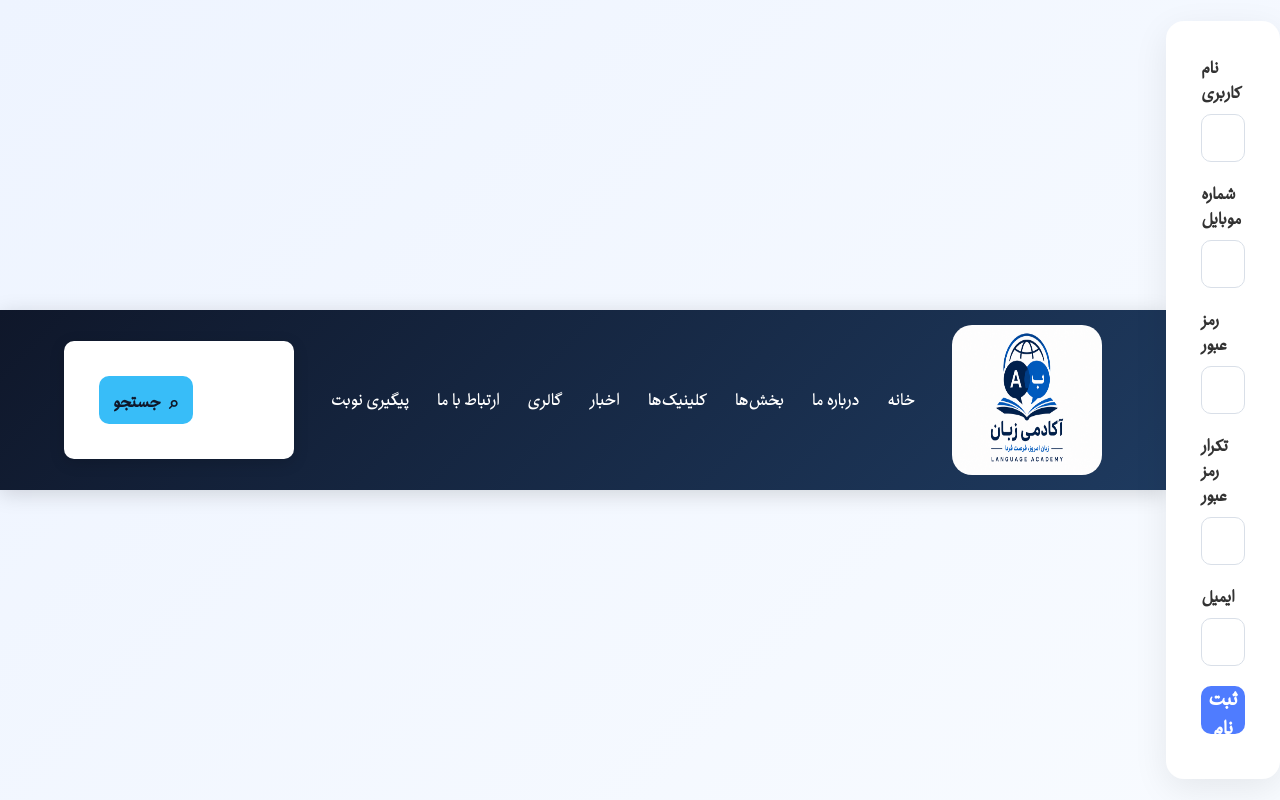
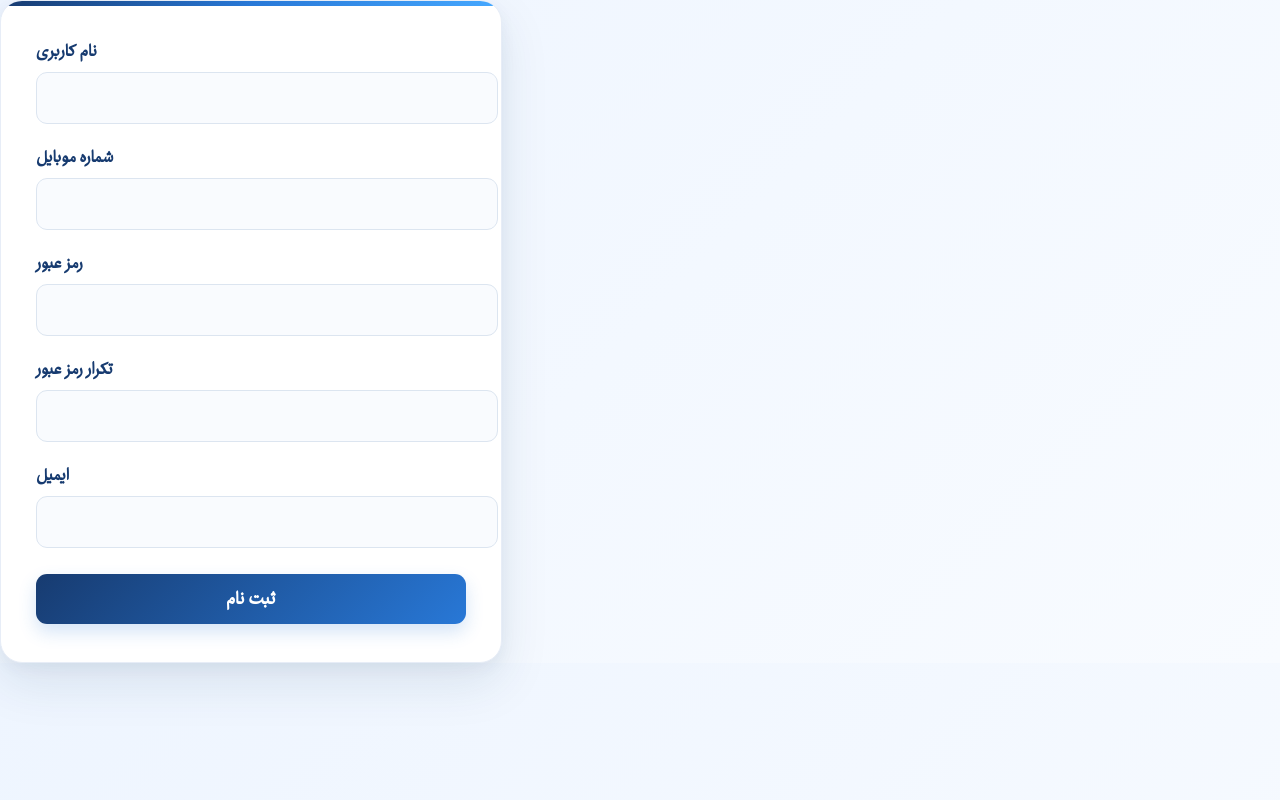
Before and after one commit to vanderland-red/English_Academy, a Django app: page /register/ in a window 1280 px wide. Run offline with Django 4.2, Linux system fonts and the light colour scheme.

Commit message:
css append and detail change it

```diff
--- a/apps/accounts/templates/user/register.html
+++ b/apps/accounts/templates/user/register.html
@@ -5,8 +5,11 @@
 درباره ما | آکادمی زبان استیو
 {% endblock %}
 
+<!-- عدم نمایش هدر-->
+{% block header %}
+{% endblock %}
+
 {% block body %}
-
 <link rel="stylesheet" href="{% static 'css/register.css' %}">
 
 
--- a/static/css/register.css
+++ b/static/css/register.css
@@ -1,73 +1,171 @@
-* {
-    box-sizing: border-box;
-    margin: 0;
-    padding: 0;
+body {
+    background: linear-gradient(135deg, #eef5ff 0%, #f8fbff 100%);
+
 }
 
-body {
-    font-family: Arial, sans-serif;
-    background: linear-gradient(135deg, #eef4ff, #f8fbff);
-    min-height: 100vh;
-
-    display: flex;
-    justify-content: center;
-    align-items: center;
-}
+/* فرم */
 form {
     width: 100%;
     max-width: 430px;
+
     background: #ffffff;
-    padding: 35px;
-    border-radius: 18px;
-    box-shadow: 0 10px 35px rgba(0, 0, 0, 0.08);
+
+    padding: 38px 35px;
+
+    border-radius: 22px;
+
+    border: 1px solid #e7edf7;
+
+    box-shadow:
+        0 20px 50px rgba(22, 54, 92, 0.10),
+        0 5px 15px rgba(22, 54, 92, 0.05);
+
+    position: relative;
+    overflow: hidden;
 }
 
-.form-group {
-    margin-bottom: 20px;
+/* نوار بالای فرم */
+form::before {
+    content: "";
+    position: absolute;
+
+    top: 0;
+    right: 0;
+
+    width: 100%;
+    height: 5px;
+
+    background: linear-gradient(
+        90deg,
+        #173b70,
+        #2878d7,
+        #45a8ff
+    );
 }
 
+/* فاصله فیلدها */
+.form-group {
+    margin-bottom: 21px;
+}
+
+/* Label */
 .form-group label {
     display: block;
+
     margin-bottom: 8px;
-    color: #333;
+
+    color: #173b70;
+
     font-size: 14px;
-    font-weight: 600;
+    font-weight: 700;
 }
 
+/* Input */
 .form-group input {
     width: 100%;
-    height: 48px;
-    padding: 0 14px;
-    border: 1px solid #d9dfe8;
-    border-radius: 10px;
+    height: 50px;
+
+    padding: 0 15px;
+
+    background: #f9fbfe;
+
+    border: 1px solid #dce5f0;
+
+    border-radius: 11px;
+
     outline: none;
-    font-size: 15px;
-    transition: 0.2s;
+
+    color: #24364b;
+
+    font-family: inherit;
+    font-size: 14px;
+
+    transition: all 0.25s ease;
 }
 
-.form-group input:focus {
-    border-color: #4f7cff;
-    box-shadow: 0 0 0 3px rgba(79, 124, 255, 0.12);
+/* Placeholder */
+.form-group input::placeholder {
+    color: #a3afbd;
 }
 
-button {
-    width: 100%;
-    height: 48px;
-    border: none;
-    border-radius: 10px;
-    background: #4f7cff;
-    color: white;
-    font-size: 16px;
-    font-weight: 600;
-    cursor: pointer;
-    transition: 0.2s;
-}
+/* Focus */
+.form-group input:focus {
+    background: #ffffff;
 
-button:hover {
-    background: #3d68e8;
+    border-color: #2878d7;
+
+    box-shadow:
+        0 0 0 4px rgba(40, 120, 215, 0.10);
+
     transform: translateY(-1px);
 }
 
+/* دکمه */
+button {
+    width: 100%;
+    height: 50px;
+
+    margin-top: 5px;
+
+    border: none;
+    border-radius: 11px;
+
+    background: linear-gradient(
+        135deg,
+        #173b70,
+        #2878d7
+    );
+
+    color: #ffffff;
+
+    font-family: inherit;
+    font-size: 15px;
+    font-weight: 700;
+
+    cursor: pointer;
+
+    box-shadow:
+        0 8px 18px rgba(40, 120, 215, 0.20);
+
+    transition: all 0.25s ease;
+}
+
+/* Hover */
+button:hover {
+    background: linear-gradient(
+        135deg,
+        #12325f,
+        #1f69c1
+    );
+
+    transform: translateY(-2px);
+
+    box-shadow:
+        0 12px 25px rgba(40, 120, 215, 0.25);
+}
+
+/* Click */
 button:active {
     transform: translateY(0);
+
+    box-shadow:
+        0 5px 12px rgba(40, 120, 215, 0.18);
 }
+
+/* موبایل */
+@media (max-width: 480px) {
+
+    body {
+        padding: 20px;
+    }
+
+    form {
+        padding: 32px 25px;
+        border-radius: 18px;
+    }
+
+    .form-group input,
+    button {
+        height: 48px;
+    }
+}
--- a/templates/base.html
+++ b/templates/base.html
@@ -15,12 +15,14 @@
     <link rel="stylesheet" href="{% static 'css/fonts.css' %}">
 
     {% block header %}
-        {% include "components/header.html" %}
+            {% include "components/header.html" %}
     {% endblock %}
+
 </head>
 
 
 <body>
+
 
     {% include "components/flash_message.html" %}
 
--- a/templates/components/header.html
+++ b/templates/components/header.html
@@ -11,13 +11,7 @@
         <ul>
 
             <li>
-                <a href="#">
-                    خانه
-                </a>
-            </li>
-
-            <li>
-                <a href="#">
+                <a href="{% url 'about' %}">
                     درباره ما
                 </a>
             </li>
@@ -60,18 +54,6 @@
 
         </ul>
 
-        <form class="header-search" action="#" method="GET">
-
-            <input type="text" name="search">
-
-            <button type="submit">
-                <span>⌕</span>
-                جستجو
-            </button>
-
-        </form>
-
-
     </nav>
 
 </header>
--- a/templates/home.html
+++ b/templates/home.html
@@ -8,7 +8,6 @@
 
 
     <div>
-        <a href="{% url 'about' %}">ABOUT</a><br><br>
         <a href="{% url 'user:register' %}">Register</a><br><br>
         <a href="{% url 'user:login' %}">Login</a>
     </div>
```
